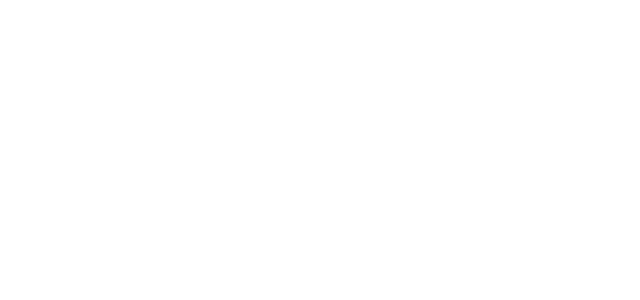
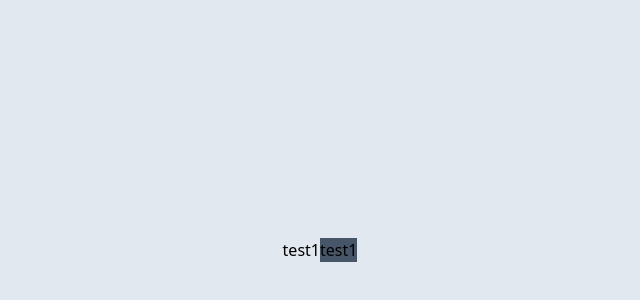
Before and after one commit to willbeaumont/fcc-drum-machine, a React (Create React App) app: page / in a window 1280 px wide. Shown: the part 150-450 px from the top of the page, without its empty margins (320-960 px from the left). Built offline with nearby package versions, Linux system fonts and the light colour scheme.

Commit message:
add drum machince react components

```diff
--- a/src/App.js
+++ b/src/App.js
@@ -1,26 +1,49 @@
+import React, { useState } from 'react';
 import './index.css';
 
+const name = "clip_name"
+const test = "test1"
+
+const drumKeys = ["q", "w", "e", "a", "s", "d", "z", "x", "c"]
+
+function DrumPad(props) {
+  return (
+    <div>
+      <button id={props.clipName} type="button">{props.buttonKey}</button>
+    </div>
+   );
+}
+
 function Drums() {
-  return <div />
+  return (
+    <div className="bg-slate-600">
+      <DrumPad clipName={name} buttonKey={test} />
+    </div>
+  );
 }
 
 function Display() {
-  return <div id="display"/>
+  return (
+    <div id="display"></div>
+  );
 }
+
+
 
 function DrumMachine() {
   return (
-    <div id="drum-machine">
+    <div id="drum-machine" className="flex flex-row mx-auto items-center lg:flex-row">
+      <DrumPad clipName={name} buttonKey={test} />
       <Drums />
       <Display />
     </div>
   );
-};
+}
 
 function App() {
   return (
-    <div>
-      <DrumMachine />
+    <div className="bg-slate-200 h-screen w-screen flex">
+      <DrumMachine className="bg-slate-500 w-6 h-6" clipName={name} buttonKey={test} />
     </div>
   );
 }
--- a/src/index.js
+++ b/src/index.js
@@ -1,5 +1,5 @@
+import React from "react";
 import ReactDOM from "react-dom/client";
-import React from "react";
 import './index.css';
 import App from './App';
 import reportWebVitals from './reportWebVitals';
```
